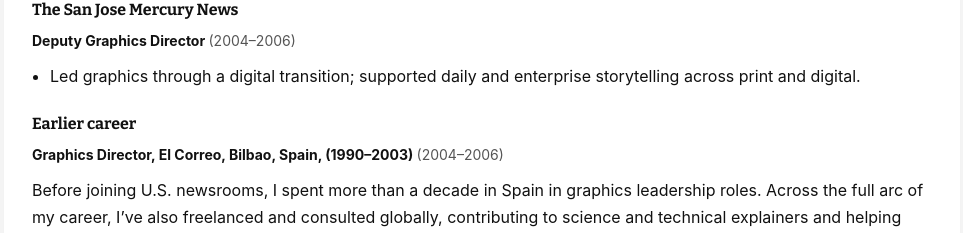
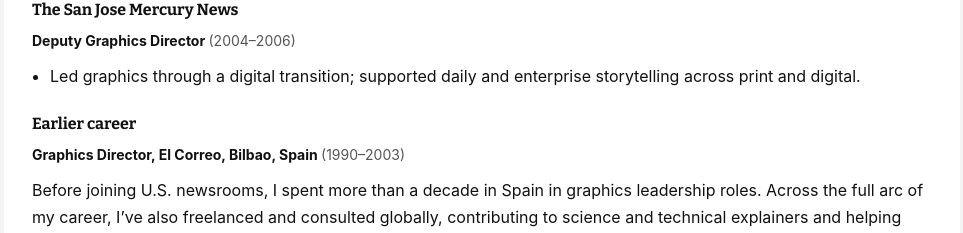
Before and after one commit to jzarracina/javier-zarracina-cv, a plain HTML site: page index.html in a window 1280 px wide. Shown: the part 1430-1663 px from the top of the page, without its empty margins (158-1121 px from the left). Drawn offline with nearby package versions, Linux system fonts and the light colour scheme.

Commit message:
Fix date formatting in career section

```diff
--- a/index.html
+++ b/index.html
@@ -298,7 +298,7 @@
         </ul>
 
         <h3>Earlier career</h3>
-         <p class="role">Graphics Director, El Correo, Bilbao, Spain, (1990–2003) <span class="dates">(2004–2006)</span></p>
+         <p class="role">Graphics Director, El Correo, Bilbao, Spain <span class="dates">(1990–2003)</span></p>
         <p>
           Before joining U.S. newsrooms, I spent more than a decade in Spain in
           graphics leadership roles. Across the full arc of my career, I’ve also
```
